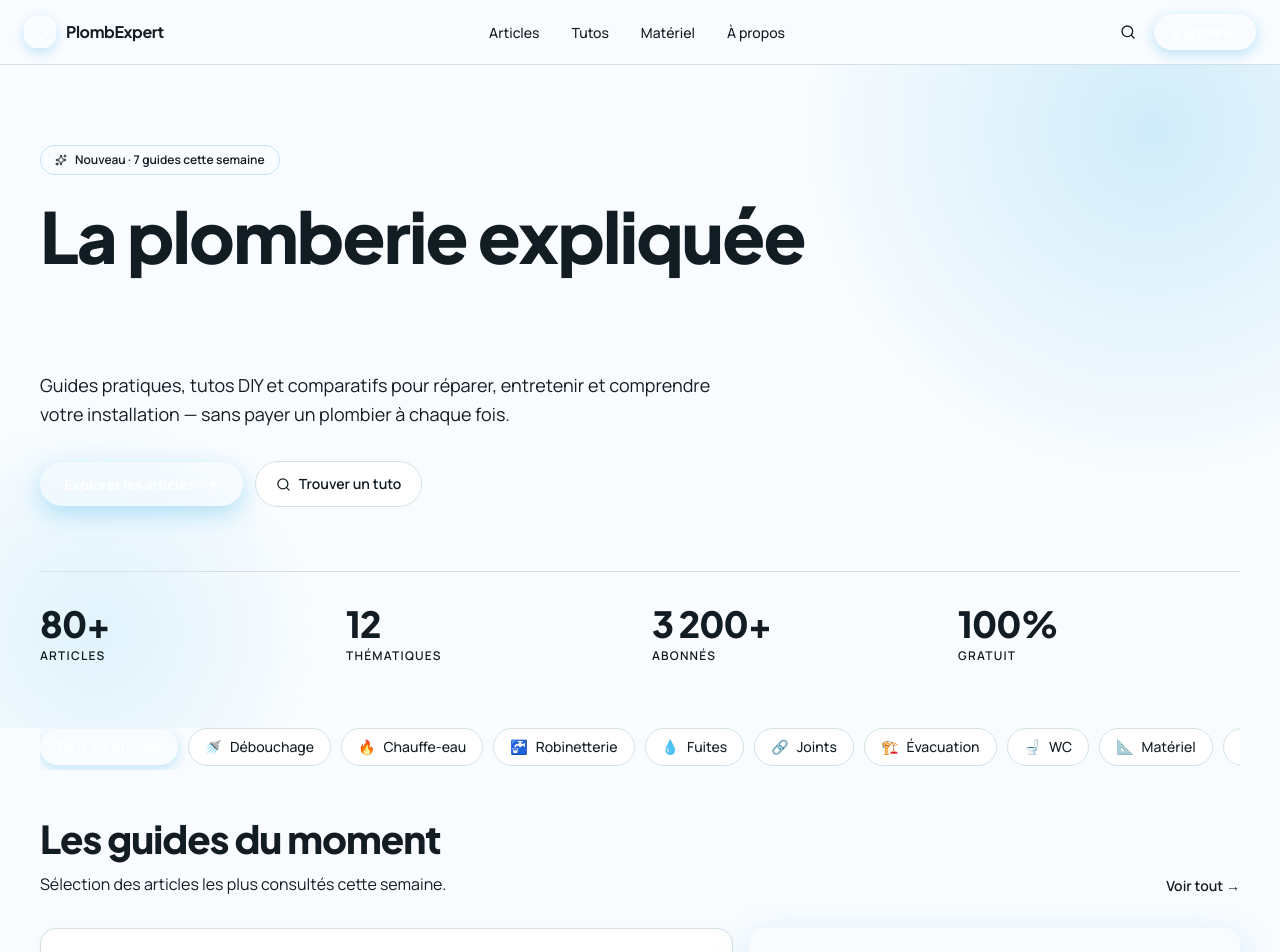
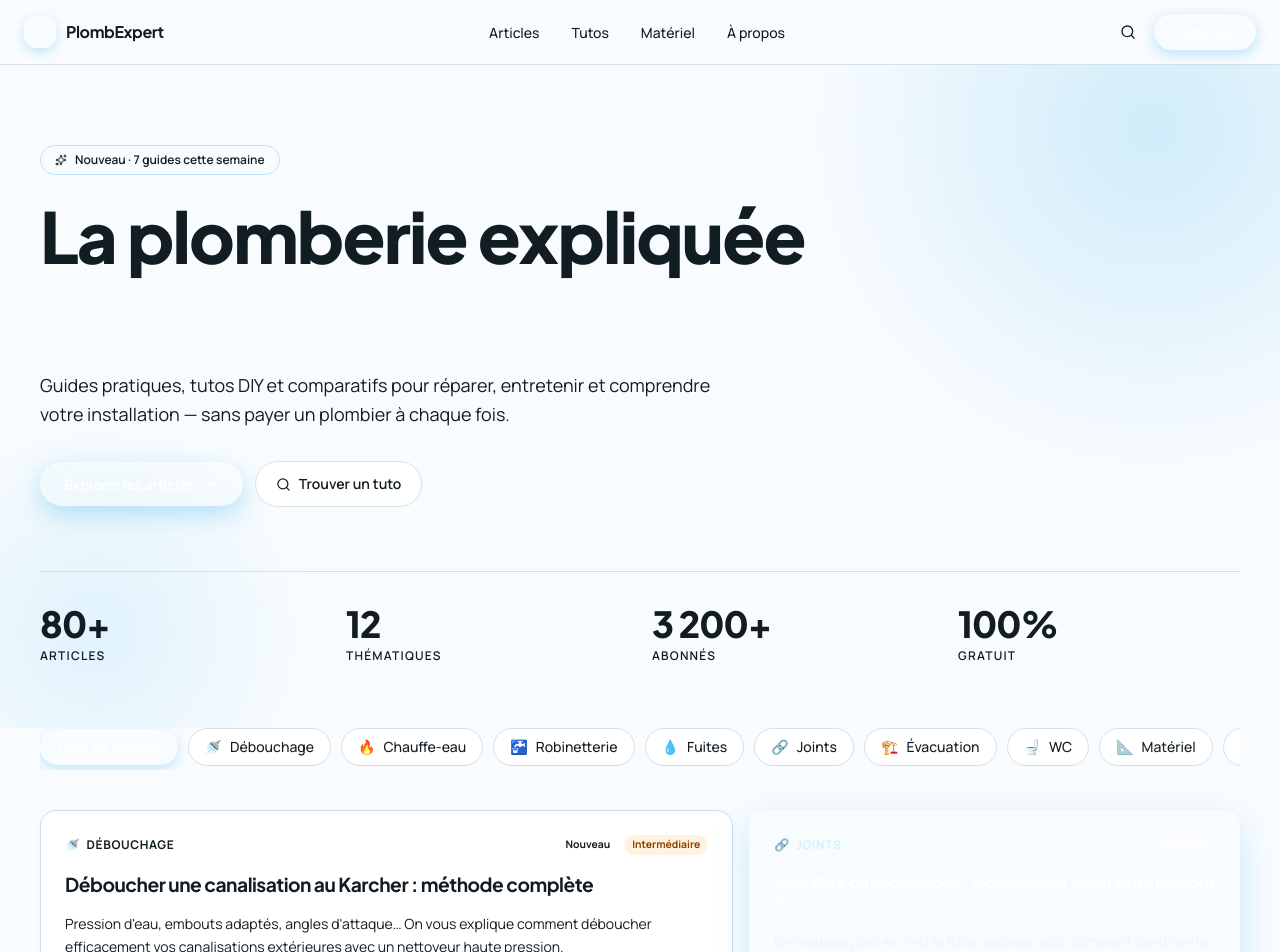
Before and after one commit to Niamakh/plomberie-95, a Next.js app in the folder plombexpert/: page / in a window 1280 px wide. Shown: the top 952 px of the page. Built offline with nearby package versions, Linux system fonts and the light colour scheme.

Commit message:
edit page

```diff
--- a/plombexpert/src/components/home/BentoGrid.tsx
+++ b/plombexpert/src/components/home/BentoGrid.tsx
@@ -31,31 +31,6 @@ export default function BentoGrid() {
       className="px-6 md:px-10 mb-20 max-w-7xl mx-auto"
       aria-label="Articles récents"
     >
-      <div className="flex items-end justify-between mb-8">
-        <div>
-          <h2
-            className="font-extrabold tracking-tight"
-            style={{
-              fontFamily: "var(--font-display)",
-              fontSize: "clamp(1.8rem, 3vw, 2.4rem)",
-              color: "var(--color-text-primary)",
-            }}
-          >
-            Les guides du moment
-          </h2>
-          <p className="text-sm md:text-base mt-1" style={{ color: "var(--color-text-muted)" }}>
-            Sélection des articles les plus consultés cette semaine.
-          </p>
-        </div>
-        <a
-          href="#all"
-          className="hidden md:inline-flex items-center gap-1 text-sm font-semibold transition-colors"
-          style={{ color: "var(--color-sky-dark)" }}
-        >
-          Voir tout →
-        </a>
-      </div>
-
       <motion.div
         variants={container}
         initial="hidden"
```
